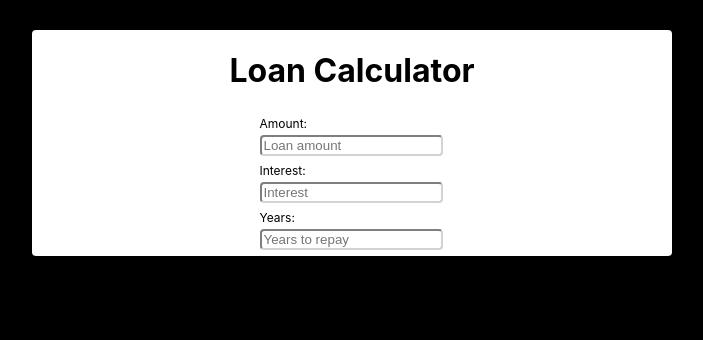
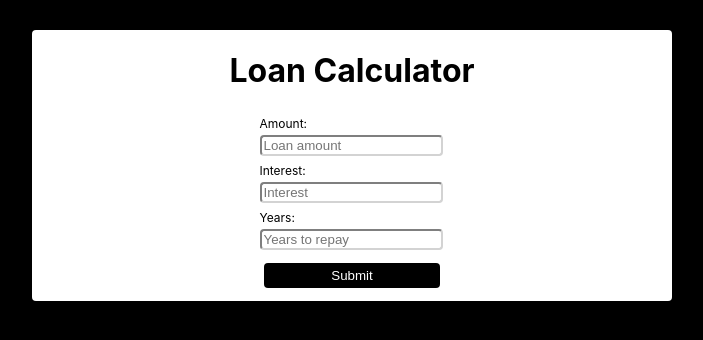
Before and after one commit to suzanamelomoraes/loan-calculator-react-hooks, a React (Create React App) app: page / in a window 1280 px wide. Shown: the top 340 px of the page, without its empty margins (288-991 px from the left). Built offline with nearby package versions, Linux system fonts and the light colour scheme.

Commit message:
create submit button

```diff
--- a/src/components/calculator/Calculator.jsx
+++ b/src/components/calculator/Calculator.jsx
@@ -46,6 +46,7 @@ function Calculator() {
             }
           />
         </div>
+        <input type='submit' className='button' />
       </div>
     </form>
   );
```
